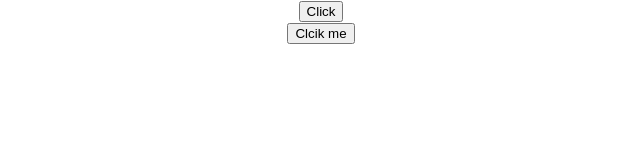
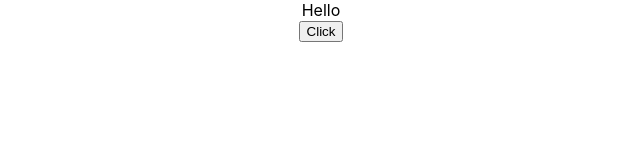
Before and after one commit to ethioclicks/react-practice, a React (Create React App) app: page / in a window 1280 px wide. Shown: the top 160 px of the page, without its empty margins (319-959 px from the left). Built offline with nearby package versions, Linux system fonts and the light colour scheme.

Commit message:
Event Binding

```diff
--- a/src/App.js
+++ b/src/App.js
@@ -8,12 +8,14 @@
 import Counter from './components/Counter';
 import FunctionClick from './components/FunctionClick';
 import ClassClick from './components/ClassClick';
+import EventBind from './components/EventBind';
 class App extends Component { //in the latest react app we start our app with function but we have changed it to class component.
   render () {
     return (
       <div className="App">
-        <FunctionClick />
-        <ClassClick />
+        <EventBind />
+        {/* <FunctionClick />
+        <ClassClick /> */}
         {/* <Counter /> */}
         {/* <Message /> */}
         {/* <Greet name="Bruce" heroName ="Batman"/>
--- /dev/null
+++ b/src/components/EventBind.js
@@ -0,0 +1,34 @@
+import React, { Component } from "react";
+
+class EventBind extends Component {
+    constructor(props) {
+        super(props)
+        this.state = {
+            message: 'Hello'
+        }
+        //  this.clickHandler= this.clickHandler.bind(this);
+    }
+    // clickHandler(){
+    //     this.setState ({   // at this moment the handler hasnt been bind of we didnt use .bind in our onClick method
+    //         message: 'Goodbye!'
+    //     })
+    // }
+    clickHandler = () =>
+    {
+        this.setState({
+            message: 'Goodbye!'
+        })
+    }
+    render() {
+        return (
+            <div>
+                <div>{this.state.message}</div>
+                {/* <button onClick={this.clickHandler.bind(this)}>Click</button> */}
+                {/* <button onClick={() => this.clickHandler()}>Click</button> */}
+                <button onClick={this.clickHandler}>Click</button>
+
+            </div>
+        )
+    }
+}
+export default EventBind
```
